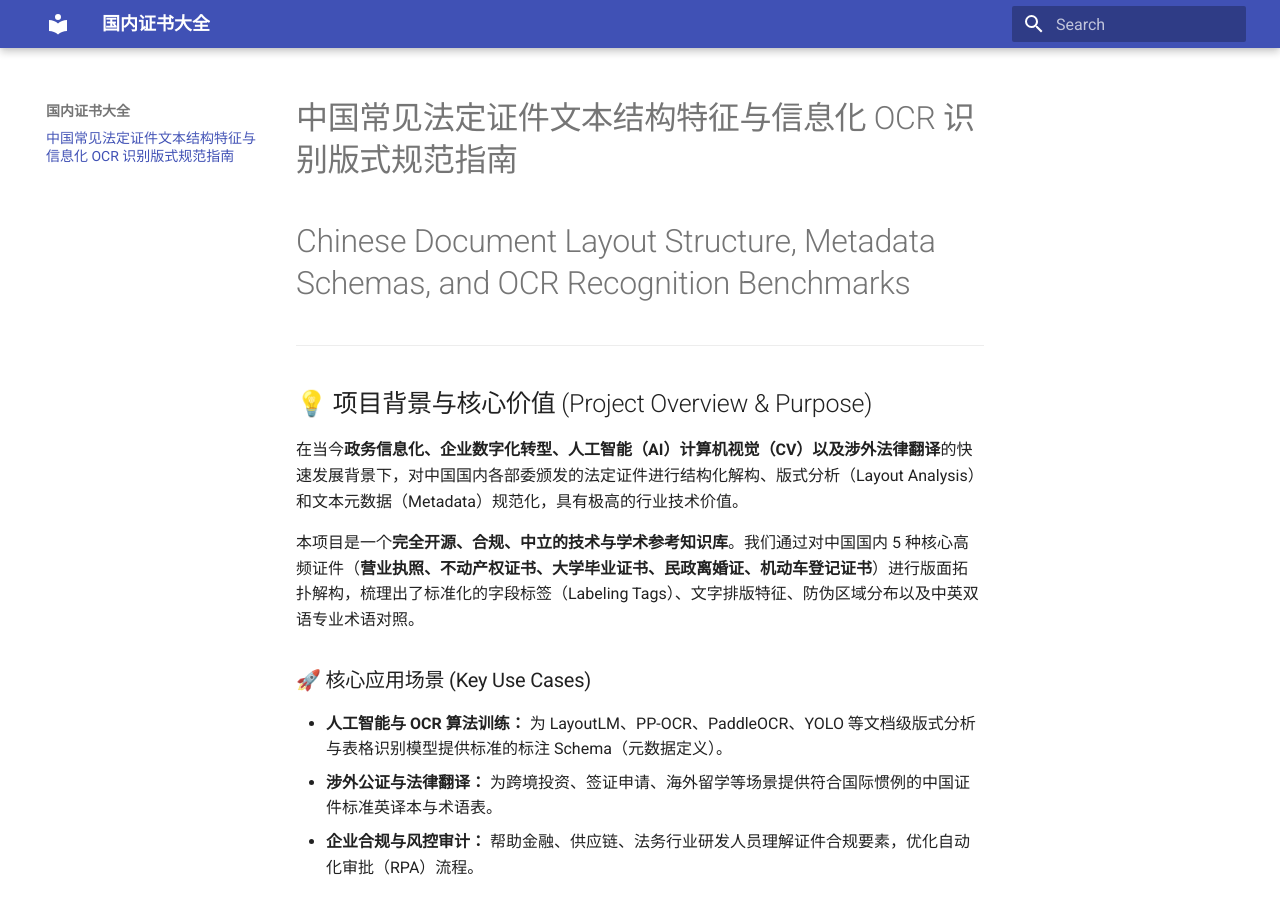
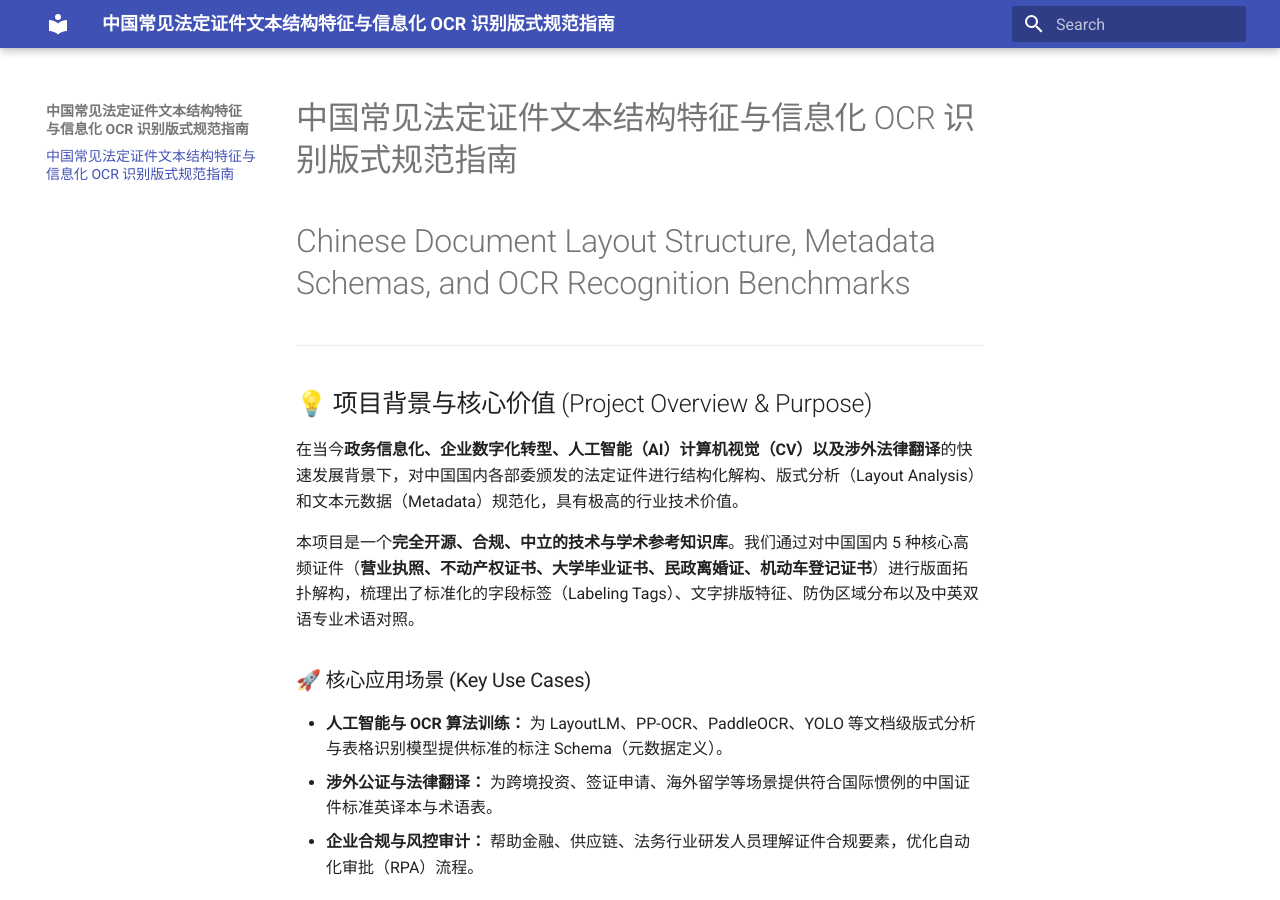
Before and after one commit to kouyac/bdcfzc, an MkDocs documentation site: the page built from docs/index.md, in a window 1280 px wide and 900 px high. Built offline with MkDocs 1.6.1 and Material for MkDocs 9.7.7, drawn with Linux system fonts in a browser that asks for light colours.

Commit message:
Update site name in mkdocs.yml

```diff
--- a/mkdocs.yml
+++ b/mkdocs.yml
@@ -1,4 +1,4 @@
-site_name: 国内证书大全
+site_name: 中国常见法定证件文本结构特征与信息化 OCR 识别版式规范指南
 site_url: https://readthedocs.io
 theme:
   name: material
```
